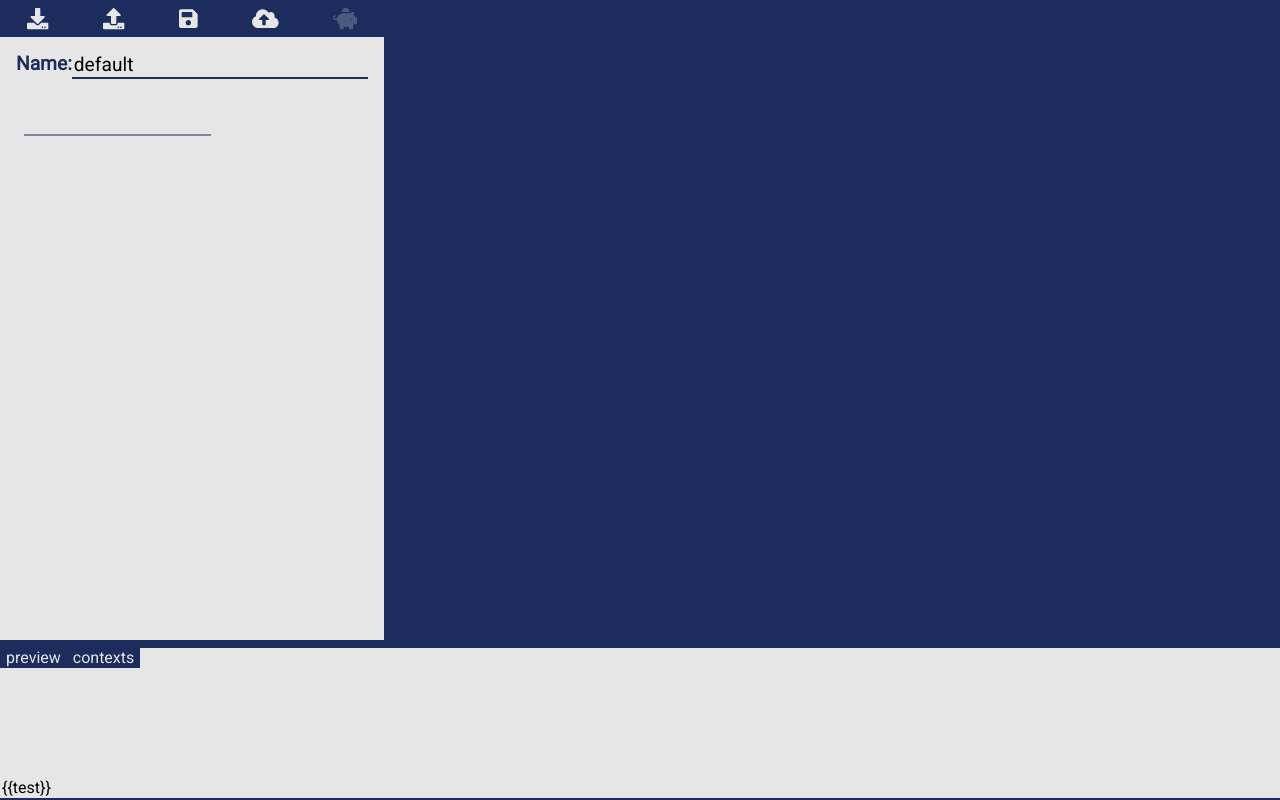
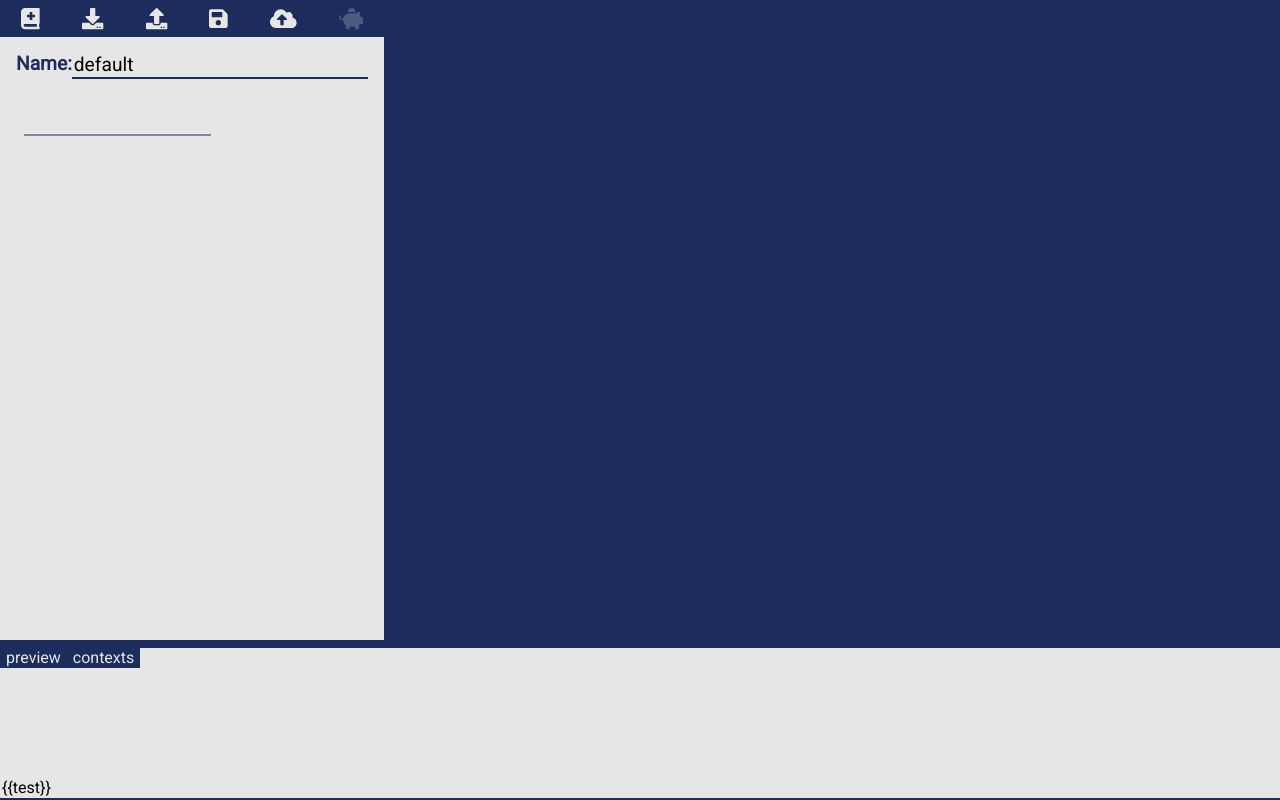
Before and after one commit to mog13/Splain-dictionaryTool, a React (Create React App) app: page / in a window 1280 px wide. Built offline with nearby package versions, Linux system fonts and the light colour scheme; what @mog13/splain would draw is missing.

Commit message:
add a new dictionary button

```diff
--- a/src/App.js
+++ b/src/App.js
@@ -15,10 +15,12 @@ import {
     faCloudUploadAlt,
     faPlus,
     faMinus,
-    faTrash, faShareAlt
+    faTrash,
+    faShareAlt,
+    faBookMedical
 } from '@fortawesome/free-solid-svg-icons'
 
-library.add(faDownload, faUpload, faSave, faPiggyBank, faCloudUploadAlt, faPlus, faMinus, faTrash,faShareAlt);
+library.add(faDownload, faUpload, faSave, faPiggyBank, faCloudUploadAlt, faPlus, faMinus, faTrash, faShareAlt, faBookMedical);
 
 
 function App() {
--- a/src/components/Browser/BrowserNav.js
+++ b/src/components/Browser/BrowserNav.js
@@ -62,10 +62,15 @@ function BrowserNav() {
         localStorage.setItem(`splain_${name}`, JSON.stringify(entries))
     }
 
+    function createNewDictionary() {
+        dispatch(newDictionary({hello:['world']}));
+    }
+
 
     return <div className="browser-nav">
 
         <div className="browser-nav__toolbox">
+            <button onClick={createNewDictionary}><FontAwesomeIcon icon="book-medical" size={"lg"}/></button>
             <button onClick={saveDictionary}><FontAwesomeIcon icon="download" size={"lg"}/></button>
             <button onClick={loadDictionary}><FontAwesomeIcon icon="upload" size={"lg"}/></button>
             <button onClick={saveLocal}><FontAwesomeIcon icon="save" size={"lg"}/></button>
--- a/src/store/reducers/DictionaryReducer.js
+++ b/src/store/reducers/DictionaryReducer.js
@@ -87,7 +87,6 @@ function reduceDeictionary() {
             };
         case 'NEW_DICT':
             Splain.newDictionary(action.dictionary);
-            Splain.addEntry({test: ['morgan']});
             return {
                 ...state,
                 entries: tagEntries(Splain.dictionary.entries)
```
